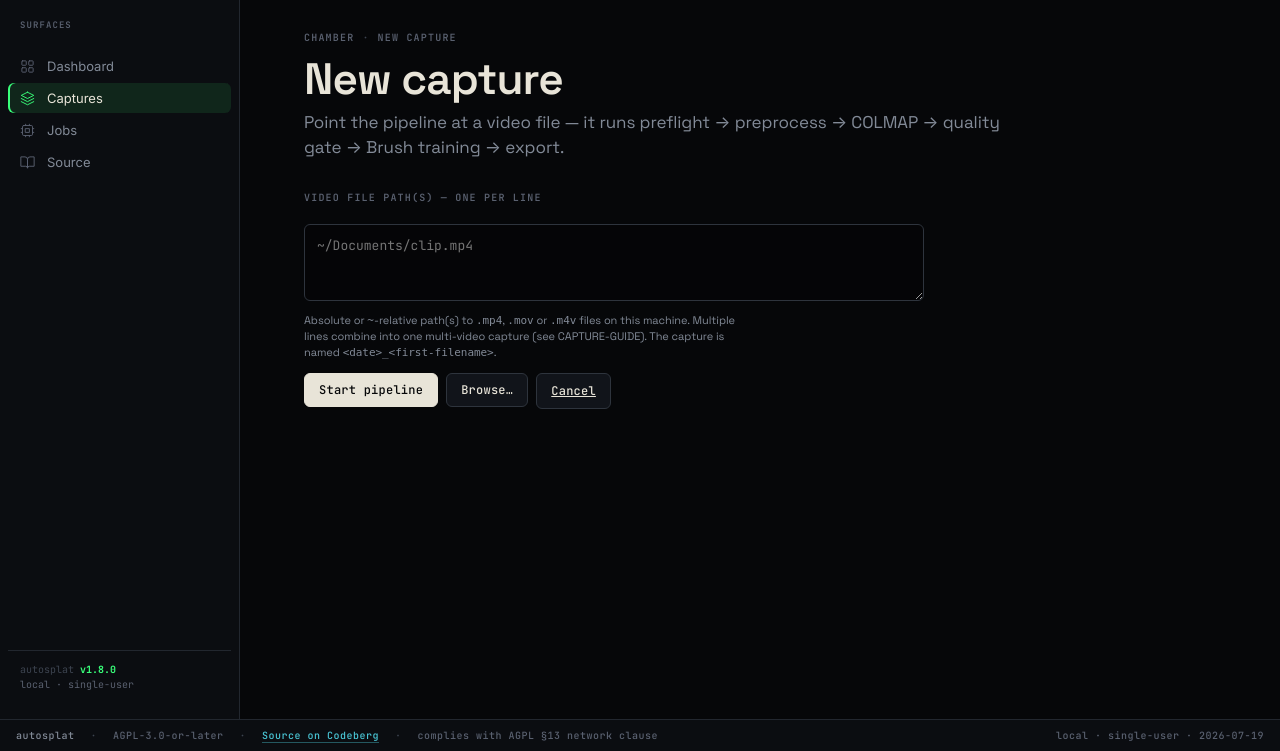
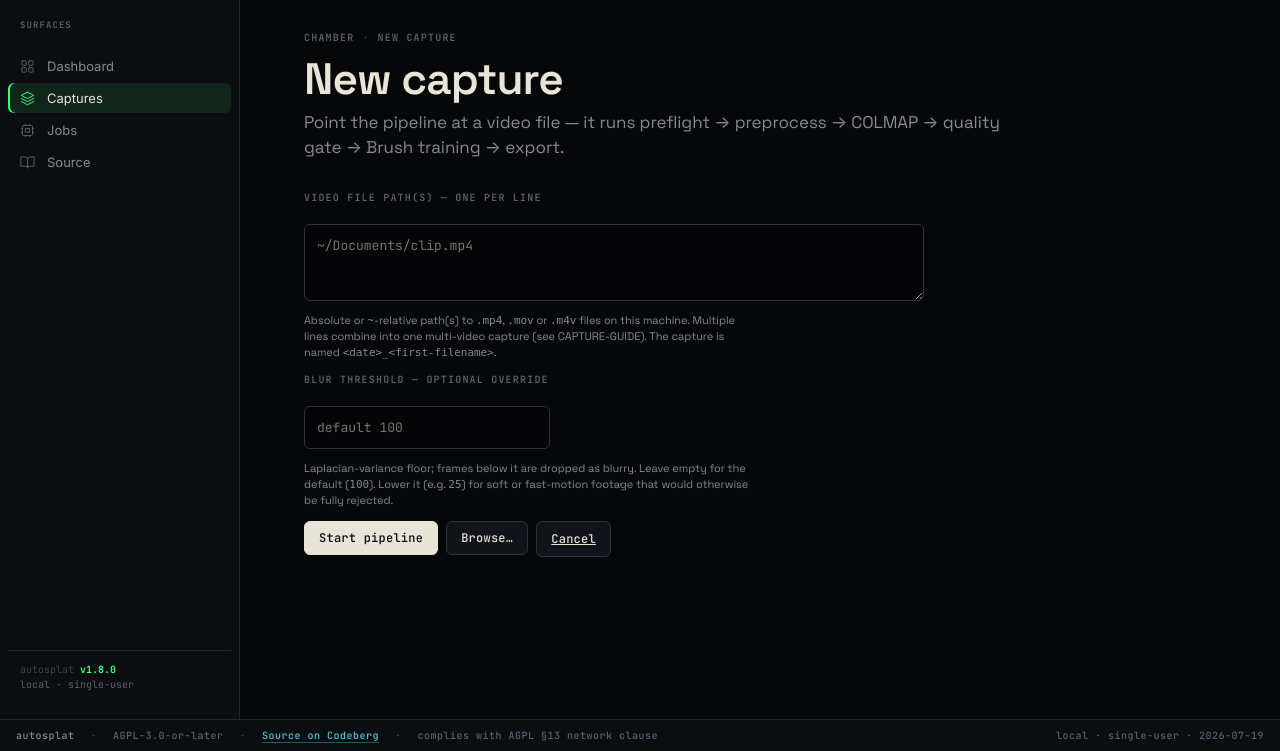
Before and after one commit to johannes-kaindl/autosplat, a FastAPI app: page /captures/new in a window 1280 px wide. Shown: the part 49-800 px from the top of the page. Run offline with FastAPI, Linux system fonts and the light colour scheme.

Commit message:
feat(webui): optional blur_threshold override on the New-capture form
Closes the loop on the failure hints: an optional numeric field lets you lower
blur_threshold per-run (via apply_override) when footage is too soft, right
where the failure panel tells you to — no config-file editing. Invalid values
re-render the form with a 400.

Co-Authored-By: Claude Opus 4.8 (1M context) <noreply@anthropic.com>

```diff
--- a/pipeline/src/autosplat/webui/routes/captures.py
+++ b/pipeline/src/autosplat/webui/routes/captures.py
@@ -9,6 +9,7 @@ from fastapi.responses import FileResponse, HTMLResponse, JSONResponse, Redirect
 from fastapi.templating import Jinja2Templates
 
 from autosplat import __version__
+from autosplat.config import apply_override
 from autosplat.failure import classify_failure, failure_reason_from_log
 from autosplat.webui.jobs_runner import JobRunner
 from autosplat.webui.state import (
@@ -139,16 +140,32 @@ async def capture_pick_file(request: Request) -> JSONResponse:
     return JSONResponse({"paths": [str(p) for p in paths]})
 
 
+def _parse_blur_threshold(raw: str) -> tuple[float | None, str | None]:
+    """Parse the optional blur-threshold override. ('' → None, no override).
+    Returns (value, error)."""
+    if not raw.strip():
+        return None, None
+    try:
+        value = float(raw)
+    except ValueError:
+        return None, f"blur_threshold must be a number, got '{raw}'."
+    if value < 0:
+        return None, "blur_threshold must be ≥ 0."
+    return value, None
+
+
 @router.post("/new")
 async def capture_new_submit(
     request: Request,
     video_path: str = Form(""),
     video_paths: str = Form(""),
+    blur_threshold: str = Form(""),
 ) -> Response:
     """Validate the submitted video path(s) and launch a new pipeline run.
 
     `video_paths` (newline-separated, multi-video) takes precedence over the
     legacy single-line `video_path` so v1.2.0 forms still work unchanged.
+    An optional `blur_threshold` overrides preprocess for this run only.
     """
     raw_lines = (
         [line for line in video_paths.splitlines() if line.strip()]
@@ -156,6 +173,8 @@ async def capture_new_submit(
         else [video_path]
     )
     videos, error = _validate_video_paths(raw_lines)
+    if error is None:
+        blur_value, error = _parse_blur_threshold(blur_threshold)
     if error is not None:
         return _templates(request).TemplateResponse(
             request,
@@ -164,6 +183,7 @@ async def capture_new_submit(
                 "version": __version__,
                 "error": error,
                 "video_paths": video_paths or video_path,
+                "blur_threshold": blur_threshold,
             },
             status_code=400,
         )
@@ -171,8 +191,13 @@ async def capture_new_submit(
     job_runner = getattr(request.app.state, "job_runner", None)
     if job_runner is None:
         raise HTTPException(status_code=503, detail="Job runner not available")
+
+    cfg = request.app.state.cfg
+    if blur_value is not None:
+        cfg = apply_override(cfg, {"preprocess": {"blur_threshold": blur_value}})
+
     payload: Path | list[Path] = videos if len(videos) > 1 else videos[0]
-    job = await job_runner.start_job_from_video(payload, request.app.state.cfg)
+    job = await job_runner.start_job_from_video(payload, cfg)
     return RedirectResponse(url=f"/captures/{job.capture_id}", status_code=303)
 
 
--- a/pipeline/src/autosplat/webui/templates/capture/new.html
+++ b/pipeline/src/autosplat/webui/templates/capture/new.html
@@ -35,6 +35,17 @@
       lines combine into one multi-video capture (see CAPTURE-GUIDE). The
       capture is named <code>&lt;date&gt;_&lt;first-filename&gt;</code>.
     </p>
+    <label style="display:flex;flex-direction:column;gap:var(--space-2)">
+      <span class="as-eyebrow">Blur threshold — optional override</span>
+      <input type="number" name="blur_threshold" min="0" step="1"
+             value="{{ blur_threshold or '' }}" placeholder="default 100"
+             style="background:var(--surface-inset);border:1px solid var(--border-default);border-radius:var(--radius-md);padding:var(--space-3);font-family:var(--font-mono);font-size:13px;color:var(--fg-primary);outline:none;max-width:220px">
+    </label>
+    <p class="as-sub" style="font-size:11px;margin:0">
+      Laplacian-variance floor; frames below it are dropped as blurry. Leave empty
+      for the default (<code>100</code>). Lower it (e.g. <code>25</code>) for soft
+      or fast-motion footage that would otherwise be fully rejected.
+    </p>
     <div style="display:flex;gap:var(--space-2)">
       <button type="submit" class="as-btn primary">Start pipeline</button>
       <button type="button" class="as-btn" id="as-browse-btn">Browse…</button>
```
Also changed, not shown: pipeline/tests/webui/test_captures.py (+63 -0 lines).
